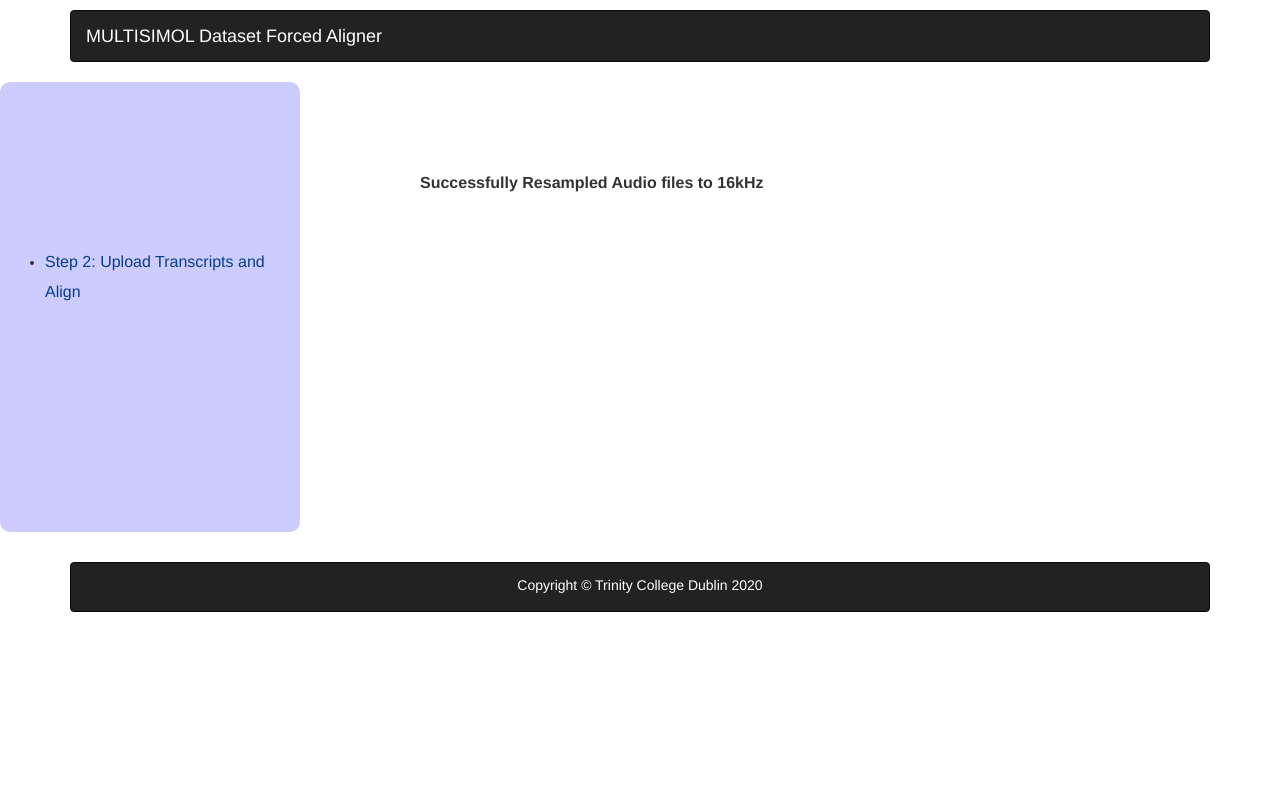
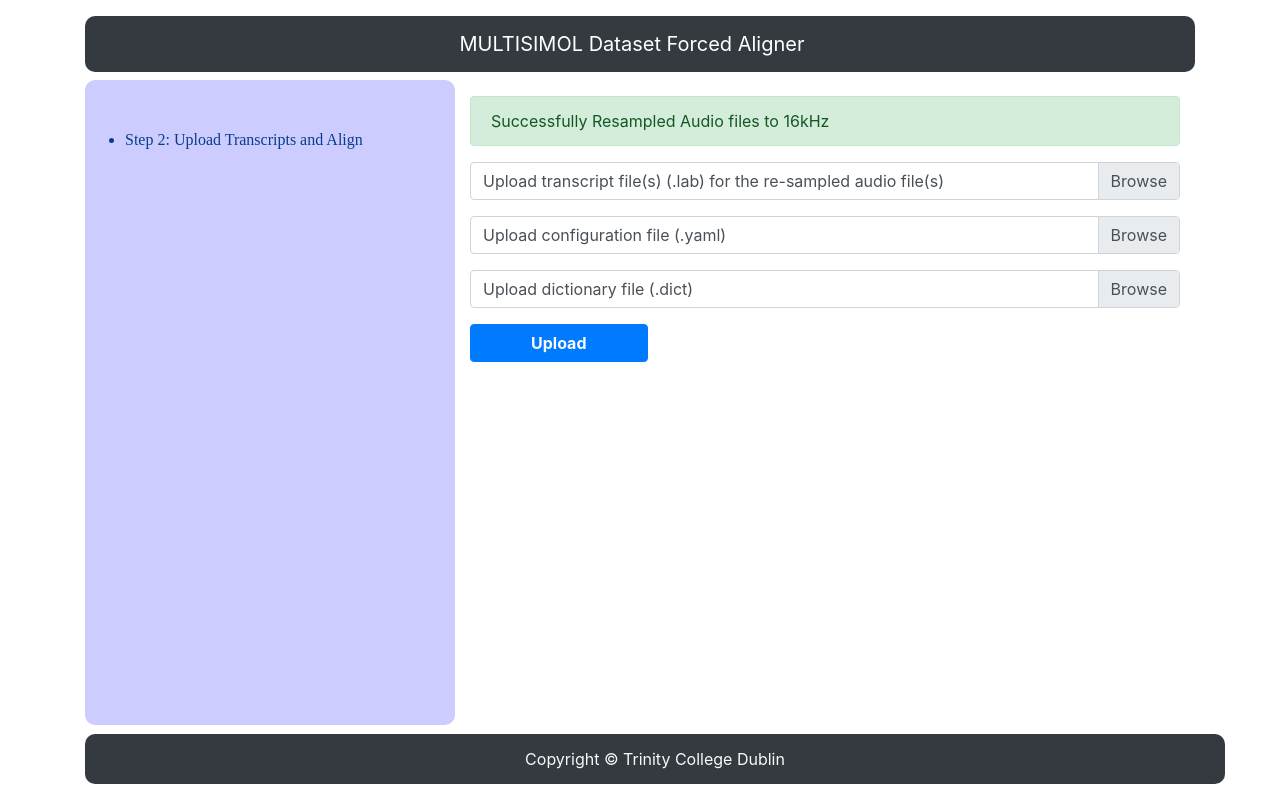
Before and after one commit to kavyabgowda/ForcedAlignerWebApplication, a Flask app: page /resample in a window 1280 px wide. Run offline with Flask 2, Linux system fonts and the light colour scheme; parts of the project's set-up code (start-up, migrations or seed data) failed here and were passed over; some libraries are stand-ins or nearby versions.

Commit message:
improved ui

```diff
--- a/app.py
+++ b/app.py
@@ -94,11 +94,11 @@ def upload():
     aligner.curdir = archive.dirname
 
     #Removing existing OOV txt file
-    if os.path.exists(os.getcwd()+'OOV.txt'):
+    if os.path.exists(os.getcwd()+'/OOV.txt'):
         os.remove(os.getcwd()+'/OOV.txt')
     #HDMan
     corpus = Corpus(os.getcwd()+'/data/', opts)
-    if os.path.exists(os.getcwd()+'OOV.txt'):
+    if os.path.exists(os.getcwd()+'/OOV.txt'):
         return render_template('downloads.html')
     else:
         logging.info("Aligning corpus '{}'.".format(os.getcwd() + '/data/'))
@@ -116,21 +116,21 @@ def upload():
         logging.info("Success!")
         return render_template('complete.html')
 
-@app.route('/oov_file', methods=['GET'])
-def return_file():
+@app.route('/return_OOV_file', methods=['GET'])
+def return_OOV_file():
     return send_from_directory(directory=os.getcwd(), filename='OOV.txt', as_attachment=True)
 
 
 @app.route('/download_textgrids', methods=['GET'])
 def download_textgrids():
-    zipf = zipfile.ZipFile('Name.zip', 'w', zipfile.ZIP_DEFLATED)
+    zipf = zipfile.ZipFile('ForcedAlignerOutput.zip', 'w', zipfile.ZIP_DEFLATED)
     for root, dirs, files in os.walk('data/'):
         for file in files:
             zipf.write('data/' + file)
     zipf.close()
-    return send_file('Name.zip',
+    return send_file('ForcedAlignerOutput.zip',
                      mimetype='zip',
-                     attachment_filename='Name.zip',
+                     attachment_filename='ForcedAlignerOutput.zip',
                      as_attachment=True)
 
 if __name__=="__main__":
--- /dev/null
+++ b/data/scores.csv
@@ -0,0 +1 @@
+"/home/kavya/Downloads/ForcedAligner/data/M001_S02_audio_M_C.wav",-75.7777
--- /dev/null
+++ b/static/scripts.js
@@ -0,0 +1,14 @@
+$(document).ready(function () {
+    $('.nav ul li:first').addClass('active');
+
+    $('.tab-content:not(:first)').hide();
+
+    $('.nav ul li a').click(function (event) {
+        event.preventDefault();
+        var content = $(this).attr('href');
+        $(this).parent().addClass('active');
+        $(this).parent().siblings().removeClass('active');
+        $(content).show();
+        $(content).siblings('.tab-content').hide();
+    });
+});
--- a/static/site.css
+++ b/static/site.css
@@ -1,16 +1,22 @@
-.nav {
-    line-height:30px;
-    background-color:#CCCCFF;
-    height:450px;
-    width:300px;
-    float:left;
-    padding:5px;
-	border-radius: 10px
+footer{
+    position: absolute;
+    bottom: 0;
+    width: 100%;
+    height: 50px;
+    line-height: 50px;
 }
-.active {
-    font-weight:bold;
+
+.sidebar-content{
+    height: calc(100vh - 155px);
+    background-color: #CCCCFF;
 }
-.section {
-    width:350px;
-    float:left;
+
+ul li{
+    font-family: Helvetica Nuea;
+    font-size: 16px;
+    color: #083d8d;
 }
+
+.border-radius-10{
+    border-radius: 10px;
+}
--- a/templates/align.html
+++ b/templates/align.html
@@ -1,102 +1,80 @@
 <!DOCTYPE html>
 <html lang="en">
+
 <head>
     <title>Forced Aligner</title>
-
     <meta charset="utf-8">
     <meta name="viewport" content="width=device-width, initial-scale=1">
-  <link rel="stylesheet" href="https://maxcdn.bootstrapcdn.com/bootstrap/3.4.1/css/bootstrap.min.css">
-  <script src="https://ajax.googleapis.com/ajax/libs/jquery/3.5.1/jquery.min.js"></script>
-  <script src="https://maxcdn.bootstrapcdn.com/bootstrap/3.4.1/js/bootstrap.min.js"></script>
-  <script>
-  $(document).ready(function () {
-    $('.nav ul li:first').addClass('active');
-    $('.tab-content:not(:first)').hide();
-    $('.nav ul li a').click(function (event) {
-        event.preventDefault();
-        var content = $(this).attr('href');
-        $(this).parent().addClass('active');
-        $(this).parent().siblings().removeClass('active');
-        $(content).show();
-        $(content).siblings('.tab-content').hide();
-    });
-});
-  </script>
-    <script type="text/javascript">
-window.onload = function() {
-    document.getElementById('mylink').onclick = function() {
-        document.getElementById('myform').submit();
-        return false;
-    };
-};
-</script>
-
+    <link rel="stylesheet" href="https://stackpath.bootstrapcdn.com/bootstrap/4.5.2/css/bootstrap.min.css"
+        integrity="sha384-JcKb8q3iqJ61gNV9KGb8thSsNjpSL0n8PARn9HuZOnIxN0hoP+VmmDGMN5t9UJ0Z" crossorigin="anonymous">
     <link rel="stylesheet" type="text/css" href="{{ url_for('static', filename='site.css')}}" />
+    <!--  <link rel="stylesheet" type="text/css" href="site.css" />-->
     <link rel="shortcut icon" href="#" />
 </head>
-<body>
-<div class="container" style="padding-top:10px">
-<nav class="navbar navbar-inverse">
-  <div class="container-fluid">
-    <div class="navbar-header" style="align:center">
-      <a class="navbar-brand" style="color:white;text-align:center">MULTISIMOL Dataset Forced Aligner</a>
+
+<body class="container">
+    <header class="mt-3">
+        <nav class="border-radius-10 navbar navbar-dark bg-dark box-shadow d-flex justify-content-center">
+            <div class="navbar-brand">MULTISIMOL Dataset Forced Aligner</div>
+        </nav>
+    </header>
+    <div class="row mx-0 my-2">
+        <section class="border-radius-10 sidebar-content col-4 p-0">
+            <ul class="mt-5">
+                <li class="d-none"><!--<a href="#section-resample">-->Step 1: Re-Sample Audio Files<!--</a>--></li>
+                <li class="active"><!--<a href="#section-align">-->Step 2: Upload Transcripts and Align<!--</a>--></li>
+            </ul>
+        </section>
+        <section class="file-upload-content col-8 mt-3">
+            <div class="alert alert-success" role="alert">
+                <span>Successfully Resampled Audio files to 16kHz</span>
+            </div>
+            <form id="myform" action="{{ url_for('upload')}}" method="POST" enctype="multipart/form-data">
+                <div class="input-group mb-3">
+                    <div class="custom-file">
+                        <input type="file" class="custom-file-input" name="labs" accept=".lab" multiple
+                            id="labFileUpload">
+                        <label class="custom-file-label" for="labFileUpload">
+                            Upload transcript file(s) (.lab) for the re-sampled audio file(s)</label>
                     </div>
                 </div>
-</nav>
+                <div class="input-group mb-3">
+                    <div class="custom-file">
+                        <input type="file" class="custom-file-input" name="config" accept=".yaml" multiple
+                            id="yamlFileUpload">
+                        <label class="custom-file-label" for="yamlFileUpload">
+                            Upload configuration file (.yaml)</label>
                     </div>
-<div class="nav">
-    <ul style="padding-top:100px">
-        <li style="visibility: hidden"><a href="#section-resample" style="font-family:Helvetica Neue;font-size:16px;color:#083d8d">Step 1: Re-Sample Audio Files</a></li>
-	<br>
+                </div>
+                <div class="input-group mb-3">
+                    <div class="custom-file">
+                        <input type="file" class="custom-file-input" name="dict" accept=".dict" multiple
+                            id="dictFileUpload">
+                        <label class="custom-file-label" for="dictFileUpload">
+                            Upload dictionary file (.dict)</label>
+                    </div>
+                </div>
+                <button id="mylink" type="submit"
+                    class="btn btn-primary w-25 font-weight-bold text-light">Upload</button>
 
-        <li><a href="#section-align" style="font-family:Helvetica Neue;font-size:16px;color:#083d8d">Step 2: Upload Transcripts and Align</a></li>
-    </ul>
+            </form>
+        </section>
     </div>
-<div id="section-resample" class="tab-content" align="left" style="padding-top: 20px;padding-bottom: 20px;">
-	   <label style="font-size:16px; font-weight:bold;padding-left:120px; padding-top: 70px">Successfully Resampled Audio files to 16kHz</label>
+    <footer class="border-radius-10 container footer bg-dark text-light mb-3">
+        <div class="text-center">
+            <span>Copyright &copy; Trinity College Dublin</span>
+        </div>
+    </footer>
+</body>
+<script src="https://code.jquery.com/jquery-3.5.1.slim.min.js"
+    integrity="sha384-DfXdz2htPH0lsSSs5nCTpuj/zy4C+OGpamoFVy38MVBnE+IbbVYUew+OrCXaRkfj"
+    crossorigin="anonymous"></script>
+<script src="https://cdn.jsdelivr.net/npm/popper.js@1.16.1/dist/umd/popper.min.js"
+    integrity="sha384-9/reFTGAW83EW2RDu2S0VKaIzap3H66lZH81PoYlFhbGU+6BZp6G7niu735Sk7lN"
+    crossorigin="anonymous"></script>
+<script src="https://stackpath.bootstrapcdn.com/bootstrap/4.5.2/js/bootstrap.min.js"
+    integrity="sha384-B4gt1jrGC7Jh4AgTPSdUtOBvfO8shuf57BaghqFfPlYxofvL8/KUEfYiJOMMV+rV"
+    crossorigin="anonymous"></script>
+<script type="text/javascript" src="scripts.js"></script>
 
-</div>
-<div id="section-align" class="tab-content" style="padding-top: 20px;padding-bottom: 20px">
-    <form id="myform" action="{{ url_for('upload')}}" method="POST" enctype="multipart/form-data">
-    <div style="padding-left: 100px">
-        <table style="padding-left: 20px;padding-bottom: 20px;">
-            <tr>
-                <td rowspan="2">
-                    Upload Transcript File/s(.lab) for the Re-sampled Audio File/s:
-                </td>
-                <td rowspan="2">
-                    <input type="file" name="labs" accept=".lab" multiple>
-                </td>
-            </tr>
-
-            <tr>
-                <td rowspan="2">
-                    Upload Configuration File(.yaml):
-                </td>
-                <td rowspan="2">
-                    <input type="file" name="config" accept=".yaml">
-                </td>
-            </tr>
-
-            <tr>
-                <td rowspan="2">
-                    Upload Dictionary File(.dict):
-                </td >
-                <td rowspan="2">
-                    <input type="file" name="dict" accept=".dict">
-                </td>
-            </tr>
-        </table>
-
-</div>
-     <a href="#" id="mylink"> Upload </a></form>
-
-</div>
-<div class="container" style="padding-bottom:30px"></div>
-<div class="container" >
-<nav class="navbar navbar-inverse" style="text-align:center;color:white;padding-top:12px">
-<p>Copyright © Trinity College Dublin 2020</p>
-</nav>
-</div>
-</body>
 </html>
```
Also changed, not shown: corpus.py (+35 -34 lines), templates/complete.html (+49 -7 lines), templates/downloads.html (+48 -6 lines), templates/re-sample.html (+43 -57 lines), 6 other files. Lines whose indentation alone changed are shown as unchanged.
